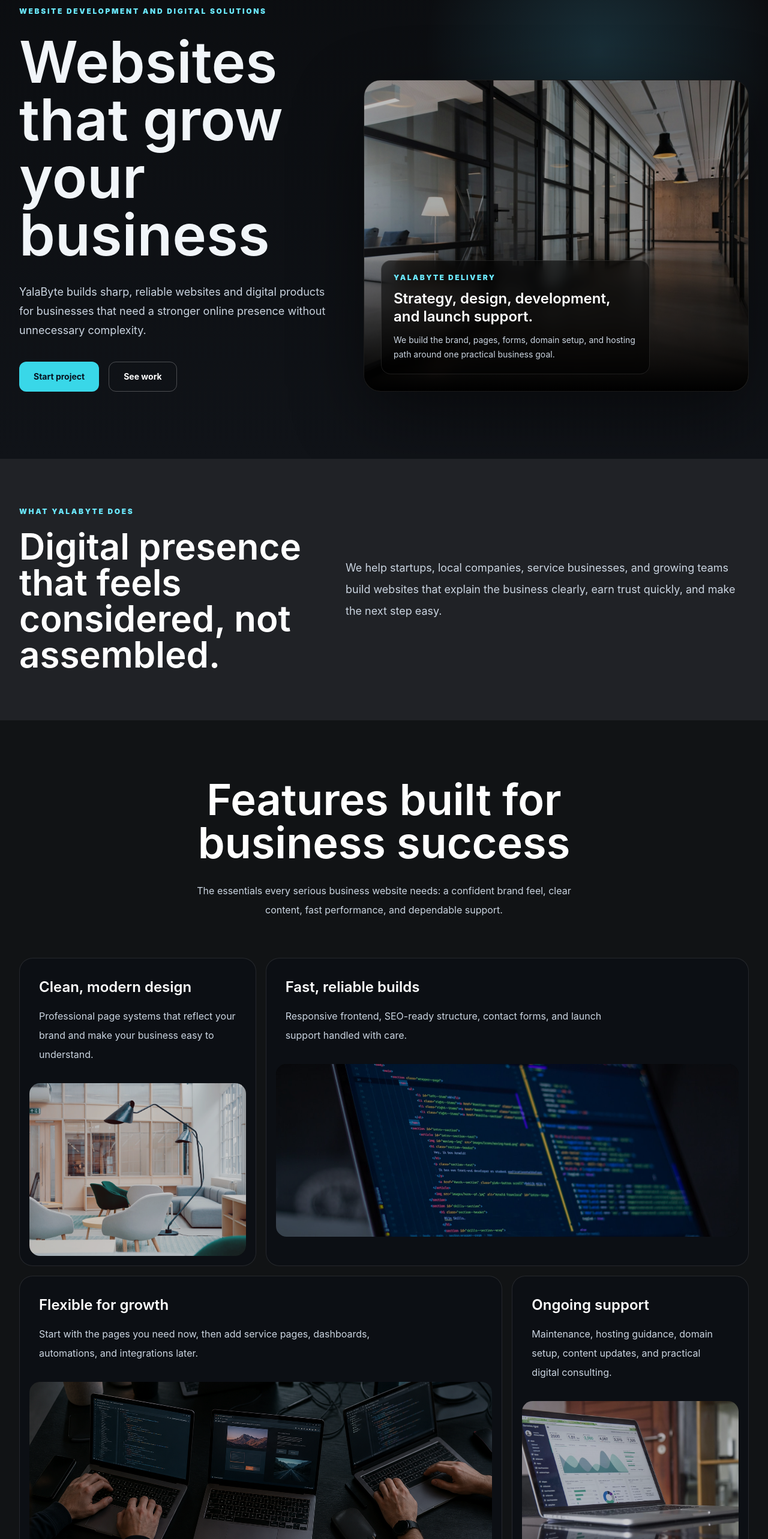
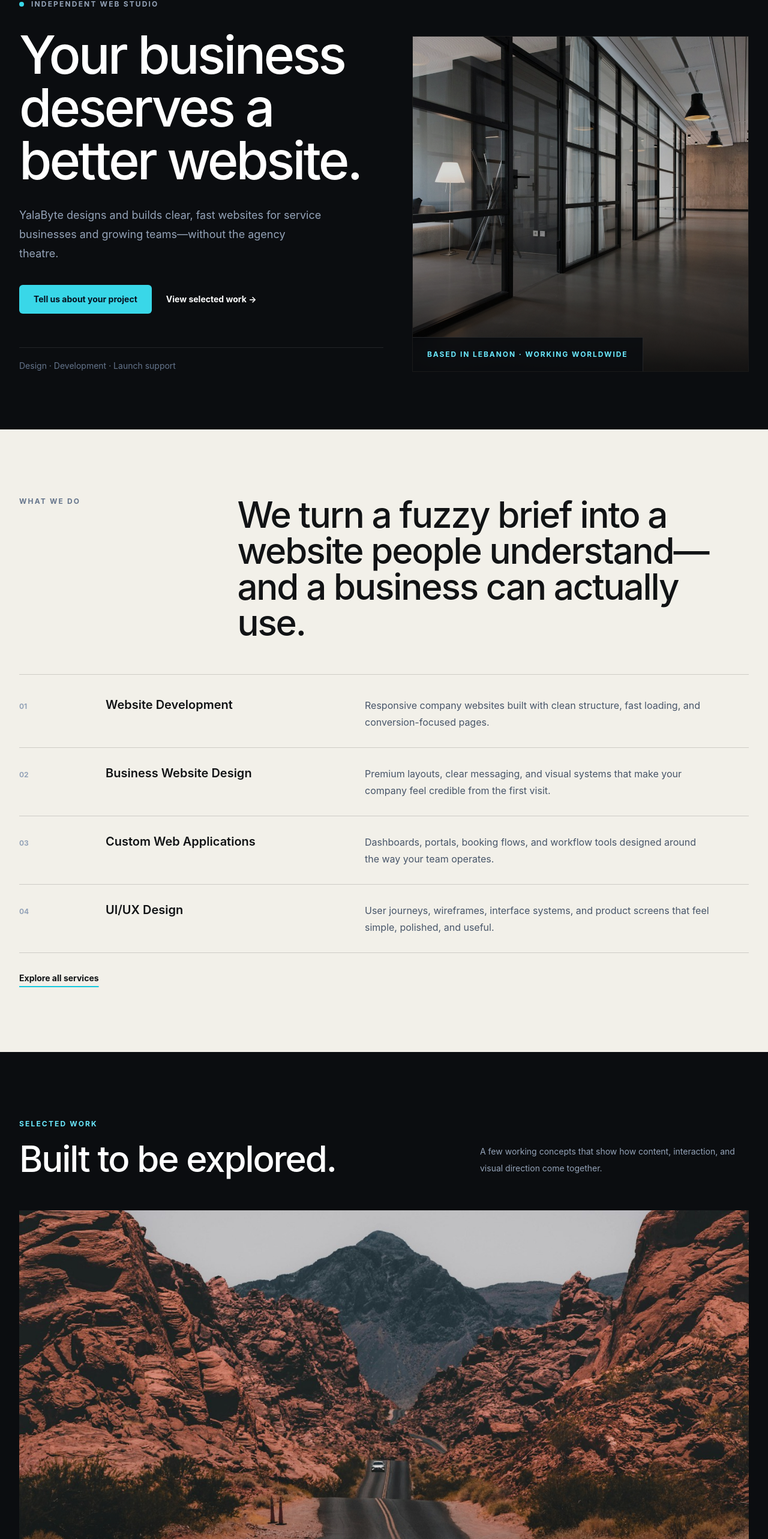
Before and after one commit to SalinBajra/yalabytee, a React (Vite) app in the folder frontend/: page / in a window 1280 px wide. Shown: the part 154-2720 px from the top of the page at 60% size. Built offline with nearby package versions, Linux system fonts and the light colour scheme.

Commit message:
Update on style.css

```diff
--- a/frontend/src/components/Hero.jsx
+++ b/frontend/src/components/Hero.jsx
@@ -6,44 +6,39 @@
 export default function Hero() {
   return (
     <section id="home" className="relative overflow-hidden bg-[#0b0d10] text-white">
-      <div className="absolute inset-0 bg-[radial-gradient(circle_at_78%_20%,rgba(91,215,255,0.16),transparent_24%),linear-gradient(180deg,#0b0d10_0%,#101318_100%)]" />
-      <div className="absolute inset-x-0 top-0 h-px bg-cyanbrand-400/70" />
-      <div className="relative mx-auto max-w-7xl px-5 pb-24 pt-20 sm:px-6 sm:pt-24 lg:px-8 lg:pb-28">
-        <div className="grid gap-12 lg:grid-cols-[0.9fr_1.1fr] lg:items-end">
+      <div className="relative mx-auto max-w-7xl px-5 pb-16 pt-16 sm:px-6 sm:pt-20 lg:px-8 lg:pb-24">
+        <div className="grid gap-12 lg:grid-cols-[1.04fr_0.96fr] lg:items-end">
           <div className="motion-soft">
-            <p className="text-xs font-black uppercase tracking-[0.22em] text-cyanbrand-300">
-              Website development and digital solutions
+            <p className="flex items-center gap-3 text-xs font-bold uppercase tracking-[0.18em] text-slate-400">
+              <span className="h-2 w-2 rounded-full bg-cyanbrand-400" /> Independent web studio
             </p>
-            <h1 className="mt-7 max-w-5xl text-6xl font-semibold leading-[0.95] tracking-normal text-slate-100 sm:text-7xl lg:text-8xl">
-              Websites that grow your business
+            <h1 className="mt-8 max-w-3xl text-5xl font-medium leading-[0.96] tracking-[-0.045em] text-white sm:text-7xl lg:text-[5.5rem]">
+              Your business deserves a better website.
             </h1>
-            <p className="mt-8 max-w-xl text-lg leading-8 text-slate-300">
-              YalaByte builds sharp, reliable websites and digital products for businesses that need a stronger online presence without unnecessary complexity.
+            <p className="mt-8 max-w-lg text-lg leading-8 text-slate-400">
+              YalaByte designs and builds clear, fast websites for service businesses and growing teams—without the agency theatre.
             </p>
             <div className="mt-9 flex flex-wrap gap-4">
-              <button onClick={() => navigateTo('/contact')} className="rounded-xl bg-cyanbrand-400 px-6 py-3.5 text-sm font-bold text-navy-950 transition hover:bg-white">
-                Start project
+              <button onClick={() => navigateTo('/contact')} className="rounded-md bg-cyanbrand-400 px-6 py-3.5 text-sm font-bold text-navy-950 transition hover:bg-white">
+                Tell us about your project
               </button>
-              <button onClick={() => navigateTo('/portfolio')} className="rounded-xl border border-white/25 px-6 py-3.5 text-sm font-bold text-white transition hover:border-cyanbrand-300 hover:text-cyanbrand-200">
-                See work
+              <button onClick={() => navigateTo('/portfolio')} className="px-2 py-3.5 text-sm font-bold text-white transition hover:text-cyanbrand-200">
+                View selected work <span aria-hidden="true">→</span>
               </button>
             </div>
+            <p className="mt-14 border-t border-white/10 pt-5 text-sm text-slate-500">Design · Development · Launch support</p>
           </div>
 
-          <div className="scroll-fade relative min-h-[360px] overflow-hidden rounded-[1.75rem] border border-white/10 bg-black shadow-[0_40px_120px_rgba(0,0,0,0.45)] lg:min-h-[520px]">
+          <div className="scroll-fade relative min-h-[390px] overflow-hidden border border-white/10 bg-black lg:min-h-[560px]">
             <img
               src={heroImage}
               alt="Modern workspace for website strategy and digital product development"
-              className="absolute inset-0 h-full w-full object-cover opacity-80"
+              className="absolute inset-0 h-full w-full object-cover opacity-85 grayscale-[20%]"
               loading="eager"
             />
-            <div className="absolute inset-0 bg-gradient-to-t from-black via-black/20 to-black/5" />
-            <div className="absolute bottom-5 left-5 right-5 max-w-md rounded-2xl border border-white/10 bg-black/55 p-5 backdrop-blur-md sm:bottom-7 sm:left-7">
-              <p className="text-xs font-black uppercase tracking-[0.2em] text-cyanbrand-300">YalaByte delivery</p>
-              <h2 className="mt-3 text-2xl font-semibold leading-tight text-white">Strategy, design, development, and launch support.</h2>
-              <p className="mt-3 text-sm leading-6 text-slate-300">
-                We build the brand, pages, forms, domain setup, and hosting path around one practical business goal.
-              </p>
+            <div className="absolute inset-0 bg-gradient-to-t from-black/80 via-transparent to-transparent" />
+            <div className="absolute bottom-0 left-0 border-r border-t border-white/10 bg-[#0b0d10]/90 px-6 py-5 backdrop-blur-md">
+              <p className="text-xs font-bold uppercase tracking-[0.16em] text-cyanbrand-300">Based in Lebanon · working worldwide</p>
             </div>
           </div>
         </div>
--- a/frontend/src/pages/HomePage.jsx
+++ b/frontend/src/pages/HomePage.jsx
@@ -1,67 +1,38 @@
 import Hero from '../components/Hero.jsx';
 import FAQ from '../components/FAQ.jsx';
-import Team from '../components/Team.jsx';
 import { portfolioDemos } from '../data/portfolioDemos.js';
+import { services } from '../data/siteData.js';
 import { navigateTo } from '../utils/routes.js';
 
-const featureCards = [
-  {
-    title: 'Clean, modern design',
-    text: 'Professional page systems that reflect your brand and make your business easy to understand.',
-    size: 'lg:col-span-1',
-    image: '/images/yalabyte-feature-design.jpg'
-  },
-  {
-    title: 'Fast, reliable builds',
-    text: 'Responsive frontend, SEO-ready structure, contact forms, and launch support handled with care.',
-    size: 'lg:col-span-2',
-    image: '/images/yalabyte-feature-build.jpg'
-  },
-  {
-    title: 'Flexible for growth',
-    text: 'Start with the pages you need now, then add service pages, dashboards, automations, and integrations later.',
-    size: 'lg:col-span-2',
-    image: '/images/yalabyte-feature-growth.jpg'
-  },
-  {
-    title: 'Ongoing support',
-    text: 'Maintenance, hosting guidance, domain setup, content updates, and practical digital consulting.',
-    size: 'lg:col-span-1',
-    image: '/images/yalabyte-feature-support.jpg'
-  }
+const process = [
+  ['01', 'Get aligned', 'A focused conversation about your business, customers, content, and what the website needs to accomplish.'],
+  ['02', 'Shape the site', 'We set the direction, write a clear page structure, and design the key screens before the full build.'],
+  ['03', 'Build and refine', 'Responsive development, thoughtful details, and practical feedback rounds—kept in one clear workflow.'],
+  ['04', 'Launch properly', 'Final checks, forms, analytics, domain connection, and a clean handoff. We stay available afterward.']
 ];
 
-const process = [
-  ['01', 'Scope', 'We define the pages, content, goals, forms, domain, hosting, and launch needs.'],
-  ['02', 'Design', 'We shape a clean visual system that feels credible and works across devices.'],
-  ['03', 'Build', 'We develop responsive pages, SEO metadata, contact flows, and reusable components.'],
-  ['04', 'Launch', 'We help with deployment, domain connection, handoff, and ongoing improvements.']
-];
-
-const metrics = [
-  ['Fast', 'mobile-first website experience'],
-  ['SEO', 'metadata and content structure'],
-  ['Forms', 'connected contact workflow'],
-  ['Support', 'domain, hosting, and maintenance help']
-];
-
-function WorkCard({ demo }) {
+function ProjectCard({ project, featured }) {
   return (
-    <article className="group overflow-hidden rounded-[1.4rem] border border-white/10 bg-[#0d1016] transition hover:-translate-y-1 hover:border-cyanbrand-300/50">
-      <div className="relative h-64 overflow-hidden">
-        <img src={demo.image} alt={`${demo.title} website example`} className="h-full w-full object-cover transition duration-700 group-hover:scale-105" loading="lazy" />
-        <div className="absolute inset-0 bg-gradient-to-t from-[#0d1016] via-black/15 to-transparent" />
-        <p className="absolute left-5 top-5 rounded-full bg-black/55 px-4 py-2 text-[11px] font-black uppercase tracking-[0.18em] text-white backdrop-blur">
-          {demo.category}
-        </p>
-      </div>
-      <div className="p-6">
-        <h3 className="text-2xl font-semibold text-white">{demo.title}</h3>
-        <p className="mt-3 text-sm leading-7 text-slate-400">{demo.summary}</p>
-        <button onClick={() => navigateTo(`/portfolio/${demo.slug}`)} className="mt-6 rounded-xl bg-cyanbrand-400 px-5 py-3 text-sm font-black text-navy-950 transition hover:bg-white">
-          Open live demo
-        </button>
-      </div>
+    <article className={`group ${featured ? 'lg:col-span-2' : ''}`}>
+      <button
+        type="button"
+        onClick={() => navigateTo(`/portfolio/${project.slug}`)}
+        className="block w-full text-left"
+        aria-label={`View ${project.title}`}
+      >
+        <div className={`relative overflow-hidden bg-slate-900 ${featured ? 'aspect-[16/9]' : 'aspect-[4/3]'}`}>
+          <img src={project.image} alt="" className="h-full w-full object-cover transition duration-700 group-hover:scale-[1.025]" loading="lazy" />
+          <div className="absolute inset-0 bg-gradient-to-t from-black/45 via-transparent to-transparent" />
+          <span className="absolute bottom-5 right-5 grid h-11 w-11 place-items-center rounded-full bg-white text-lg text-black transition group-hover:bg-cyanbrand-300">↗</span>
+        </div>
+        <div className="flex items-start justify-between gap-5 border-b border-white/15 py-5">
+          <div>
+            <h3 className="text-xl font-semibold text-white">{project.title}</h3>
+            <p className="mt-1 text-sm text-slate-500">{project.category}</p>
+          </div>
+          <p className="hidden max-w-sm text-right text-sm leading-6 text-slate-400 sm:block">{project.summary}</p>
+        </div>
+      </button>
     </article>
   );
 }
@@ -71,129 +42,75 @@
     <>
       <Hero />
 
-      <section className="bg-[#202226] px-5 py-20 text-white sm:px-6 lg:px-8">
-        <div className="mx-auto grid max-w-7xl gap-10 lg:grid-cols-[0.75fr_1fr] lg:items-center">
-          <div>
-            <p className="text-xs font-black uppercase tracking-[0.22em] text-cyanbrand-300">What YalaByte does</p>
-            <h2 className="mt-5 text-5xl font-semibold leading-[1.02] tracking-normal sm:text-6xl">
-              Digital presence that feels considered, not assembled.
+      <section className="bg-[#f2f0e9] px-5 py-20 text-[#111315] sm:px-6 lg:px-8 lg:py-28">
+        <div className="mx-auto max-w-7xl">
+          <div className="grid gap-10 border-b border-black/15 pb-14 lg:grid-cols-[0.55fr_1.45fr]">
+            <p className="text-xs font-bold uppercase tracking-[0.18em] text-slate-500">What we do</p>
+            <h2 className="max-w-4xl text-4xl font-medium leading-[1.08] tracking-[-0.035em] sm:text-5xl lg:text-6xl">
+              We turn a fuzzy brief into a website people understand—and a business can actually use.
             </h2>
           </div>
-          <p className="max-w-2xl text-lg leading-9 text-slate-300">
-            We help startups, local companies, service businesses, and growing teams build websites that explain the business clearly, earn trust quickly, and make the next step easy.
-          </p>
+          <div className="mt-2">
+            {services.slice(0, 4).map((service, index) => (
+              <article key={service.title} className="grid gap-4 border-b border-black/15 py-7 transition hover:pl-2 md:grid-cols-[0.2fr_0.65fr_1fr] md:items-baseline">
+                <p className="text-xs font-bold text-slate-400">0{index + 1}</p>
+                <h3 className="text-xl font-semibold">{service.title}</h3>
+                <p className="max-w-xl text-base leading-7 text-slate-600">{service.text}</p>
+              </article>
+            ))}
+          </div>
+          <button onClick={() => navigateTo('/services')} className="mt-8 text-sm font-bold underline decoration-cyanbrand-500 decoration-2 underline-offset-8">
+            Explore all services
+          </button>
         </div>
       </section>
 
-      <section className="bg-[#111315] px-5 py-24 text-white sm:px-6 lg:px-8">
+      <section className="bg-[#0b0d10] px-5 py-20 text-white sm:px-6 lg:px-8 lg:py-28">
         <div className="mx-auto max-w-7xl">
-          <div className="mx-auto max-w-4xl text-center">
-            <h2 className="text-5xl font-semibold leading-[1.02] tracking-normal sm:text-6xl lg:text-7xl">
-              Features built for business success
-            </h2>
-            <p className="mx-auto mt-7 max-w-2xl text-base leading-8 text-slate-300">
-              The essentials every serious business website needs: a confident brand feel, clear content, fast performance, and dependable support.
-            </p>
+          <div className="flex flex-col justify-between gap-6 md:flex-row md:items-end">
+            <div>
+              <p className="text-xs font-bold uppercase tracking-[0.18em] text-cyanbrand-300">Selected work</p>
+              <h2 className="mt-5 text-4xl font-medium tracking-[-0.035em] sm:text-6xl">Built to be explored.</h2>
+            </div>
+            <p className="max-w-md text-sm leading-7 text-slate-400">A few working concepts that show how content, interaction, and visual direction come together.</p>
           </div>
+          <div className="mt-14 grid gap-x-6 gap-y-12 lg:grid-cols-2">
+            {portfolioDemos.map((project, index) => (
+              <ProjectCard key={project.slug} project={project} featured={index === 0} />
+            ))}
+          </div>
+        </div>
+      </section>
 
-          <div className="mt-16 grid gap-4 lg:grid-cols-3">
-            {featureCards.map((card) => (
-              <article key={card.title} className={`${card.size} overflow-hidden rounded-[1.4rem] border border-white/10 bg-[#0c0f14]`}>
-                <div className="p-6 sm:p-8">
-                  <h3 className="text-2xl font-semibold text-white">{card.title}</h3>
-                  <p className="mt-4 max-w-xl text-base leading-8 text-slate-300">{card.text}</p>
-                </div>
-                <div className="mx-4 mb-4 h-72 overflow-hidden rounded-[1.1rem] bg-black">
-                  <img src={card.image} alt={card.title} className="h-full w-full object-cover opacity-80 transition duration-700 hover:scale-105" loading="lazy" />
-                </div>
+      <section className="bg-[#dff7f8] px-5 py-20 text-[#111315] sm:px-6 lg:px-8 lg:py-28">
+        <div className="mx-auto grid max-w-7xl gap-14 lg:grid-cols-[0.7fr_1.3fr]">
+          <div className="lg:sticky lg:top-32 lg:self-start">
+            <p className="text-xs font-bold uppercase tracking-[0.18em] text-cyan-800">How it works</p>
+            <h2 className="mt-5 max-w-md text-4xl font-medium leading-tight tracking-[-0.035em] sm:text-5xl">Clear enough to keep moving.</h2>
+            <p className="mt-6 max-w-sm leading-7 text-slate-600">You always know what we are working on, what we need from you, and what comes next.</p>
+          </div>
+          <div>
+            {process.map(([number, title, text]) => (
+              <article key={title} className="grid gap-5 border-t border-black/20 py-8 sm:grid-cols-[0.15fr_0.55fr_1fr]">
+                <p className="text-sm font-bold text-cyan-800">{number}</p>
+                <h3 className="text-xl font-semibold">{title}</h3>
+                <p className="max-w-lg leading-7 text-slate-600">{text}</p>
               </article>
             ))}
           </div>
         </div>
       </section>
 
-      <section className="bg-[#202226] px-5 py-24 text-white sm:px-6 lg:px-8">
-        <div className="mx-auto grid max-w-7xl gap-12 lg:grid-cols-[0.7fr_1fr] lg:items-start">
-          <div>
-            <p className="text-xs font-black uppercase tracking-[0.22em] text-cyanbrand-300">Process</p>
-            <h2 className="mt-5 text-5xl font-semibold leading-[1.02] tracking-normal sm:text-6xl">
-              A clear path from idea to launch.
-            </h2>
-            <p className="mt-6 text-base leading-8 text-slate-300">
-              No cluttered process, no confusing handoff. We keep the build practical, visible, and ready for real business use.
-            </p>
-          </div>
-          <div className="grid gap-px overflow-hidden rounded-[1.4rem] border border-white/10 bg-white/10 md:grid-cols-2">
-            {process.map(([number, title, text]) => (
-              <article key={title} className="bg-[#0d1016] p-7">
-                <p className="text-sm font-black text-cyanbrand-300">{number}</p>
-                <h3 className="mt-8 text-2xl font-semibold">{title}</h3>
-                <p className="mt-4 text-sm leading-7 text-slate-400">{text}</p>
-              </article>
-            ))}
-          </div>
-        </div>
-      </section>
-
-      <section className="bg-[#111315] px-5 py-24 text-white sm:px-6 lg:px-8">
-        <div className="mx-auto max-w-7xl">
-          <div className="grid gap-8 lg:grid-cols-[0.7fr_1fr] lg:items-end">
-            <div>
-              <p className="text-xs font-black uppercase tracking-[0.22em] text-cyanbrand-300">Portfolio</p>
-              <h2 className="mt-5 text-5xl font-semibold leading-[1.02] tracking-normal sm:text-6xl">
-                Live demos clients can explore.
-              </h2>
-            </div>
-            <p className="max-w-2xl text-base leading-8 text-slate-300">
-              These examples are built as browsable mini-sites, so clients can experience the type of structure, flow, and polish YalaByte can create.
-            </p>
-          </div>
-          <div className="mt-14 grid gap-5 lg:grid-cols-3">
-            {portfolioDemos.map((demo) => (
-              <WorkCard key={demo.slug} demo={demo} />
-            ))}
-          </div>
-        </div>
-      </section>
-
-      <section className="bg-[#202226] px-5 py-24 text-white sm:px-6 lg:px-8">
-        <div className="mx-auto max-w-7xl">
-          <h2 className="mx-auto max-w-4xl text-center text-5xl font-semibold leading-[1.02] tracking-normal sm:text-6xl">
-            Business-ready from the first version
-          </h2>
-          <div className="mt-14 grid gap-4 md:grid-cols-4">
-            {metrics.map(([value, label]) => (
-              <div key={value} className="rounded-[1.4rem] border border-white/10 bg-[#0d1016] p-7">
-                <p className="text-3xl font-black text-white">{value}</p>
-                <p className="mt-6 text-sm leading-7 text-slate-400">{label}</p>
-              </div>
-            ))}
-          </div>
-        </div>
-      </section>
-
-      <Team />
       <FAQ />
 
-      <section className="bg-[#0b0d10] px-5 py-24 text-white sm:px-6 lg:px-8">
-        <div className="mx-auto grid max-w-7xl gap-10 overflow-hidden rounded-[1.6rem] border border-white/10 bg-[#101318] lg:grid-cols-[0.9fr_1.1fr]">
-          <div className="min-h-[360px] bg-[linear-gradient(135deg,rgba(255,255,255,0.88),rgba(91,215,255,0.28),rgba(0,0,0,0.92))]" />
-          <div className="p-8 sm:p-12">
-            <p className="text-xs font-black uppercase tracking-[0.22em] text-cyanbrand-300">Start today</p>
-            <h2 className="mt-5 text-5xl font-semibold leading-[1.02] tracking-normal sm:text-6xl">
-              Launch a sharper business website.
-            </h2>
-            <p className="mt-7 max-w-2xl text-lg leading-8 text-slate-300">
-              Tell us what you need. We can help with design, development, domain connection, hosting guidance, forms, SEO setup, and ongoing updates.
-            </p>
-            <div className="mt-9 flex flex-wrap gap-4">
-              <button onClick={() => navigateTo('/contact')} className="rounded-xl bg-cyanbrand-400 px-6 py-3.5 text-sm font-black text-navy-950 transition hover:bg-white">
-                Start project
-              </button>
-              <button onClick={() => navigateTo('/portfolio')} className="rounded-xl border border-white/25 px-6 py-3.5 text-sm font-black text-white transition hover:border-cyanbrand-300">
-                See examples
-              </button>
-            </div>
+      <section className="bg-[#0b0d10] px-5 py-20 text-white sm:px-6 lg:px-8 lg:py-28">
+        <div className="mx-auto max-w-7xl border-t border-white/15 pt-12">
+          <p className="text-xs font-bold uppercase tracking-[0.18em] text-cyanbrand-300">Have a project in mind?</p>
+          <div className="mt-7 flex flex-col justify-between gap-10 lg:flex-row lg:items-end">
+            <h2 className="max-w-4xl text-5xl font-medium leading-[0.98] tracking-[-0.045em] sm:text-7xl lg:text-8xl">Let’s make it feel like you.</h2>
+            <button onClick={() => navigateTo('/contact')} className="shrink-0 rounded-full bg-cyanbrand-400 px-7 py-4 text-sm font-bold text-navy-950 transition hover:bg-white">
+              Start a conversation ↗
+            </button>
           </div>
         </div>
       </section>
--- a/frontend/src/styles.css
+++ b/frontend/src/styles.css
@@ -15,6 +15,14 @@
 body {
   margin: 0;
   background: #f8fafc;
+  text-rendering: optimizeLegibility;
+}
+
+button:focus-visible,
+a:focus-visible,
+summary:focus-visible {
+  outline: 2px solid #39d7e8;
+  outline-offset: 4px;
 }
 
 button,
```
Also changed, not shown: frontend/src/components/Header.jsx (+32 -9 lines).
